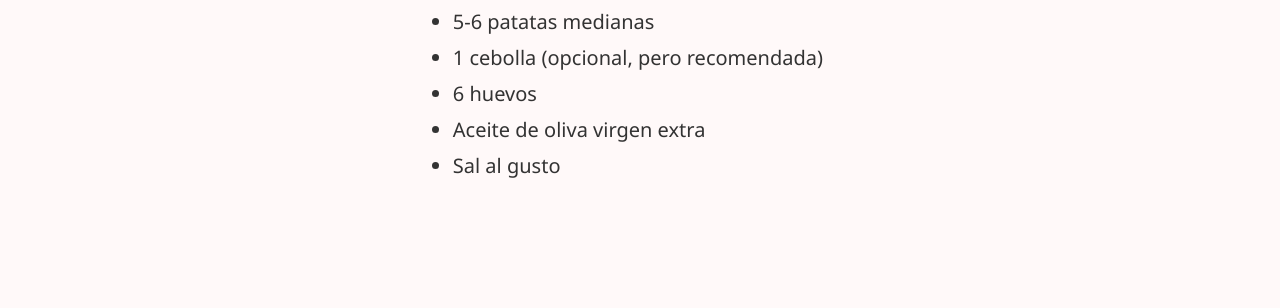
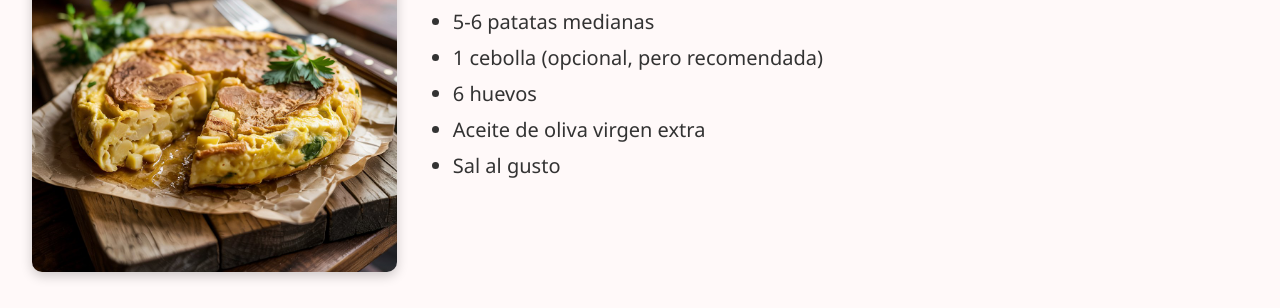
Before and after one commit to anchoasada/anchoasada.github.io, a plain HTML site: page recetas/tortilla-patatas.html in a window 1280 px wide. Shown: the part 254-562 px from the top of the page. Drawn offline with Linux system fonts and the light colour scheme.

Commit message:
Update tortilla-patatas.html

```diff
--- a/recetas/tortilla-patatas.html
+++ b/recetas/tortilla-patatas.html
@@ -117,7 +117,7 @@
 
   <div class="contenedor-receta">
     <div class="imagen-receta">
-      <img src="../img/tortilla-patatas.jpg" alt="Tortilla de Patatas">
+      <img src="../img/tortilla-patatas.jpeg" alt="Tortilla de Patatas">
     </div>
     <div class="ingredientes">
       <h2>Ingredientes:</h2>
```
